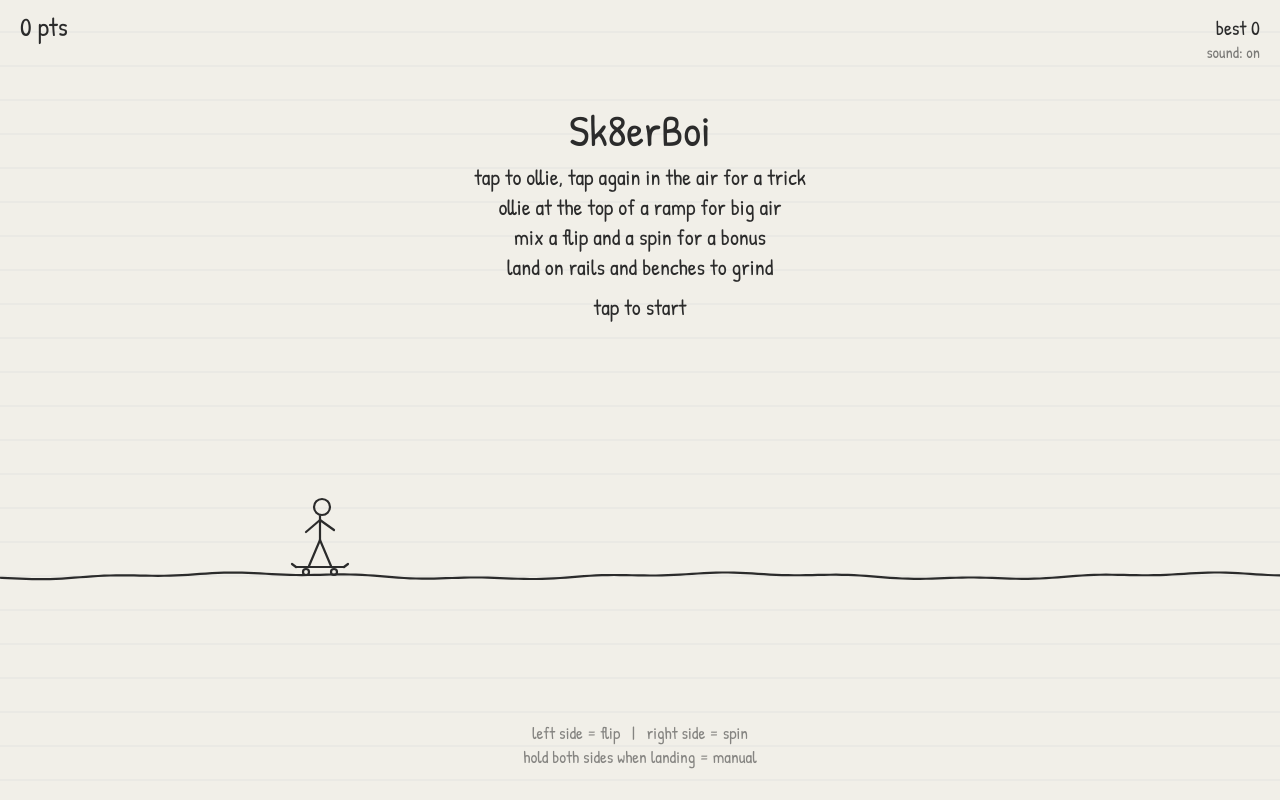
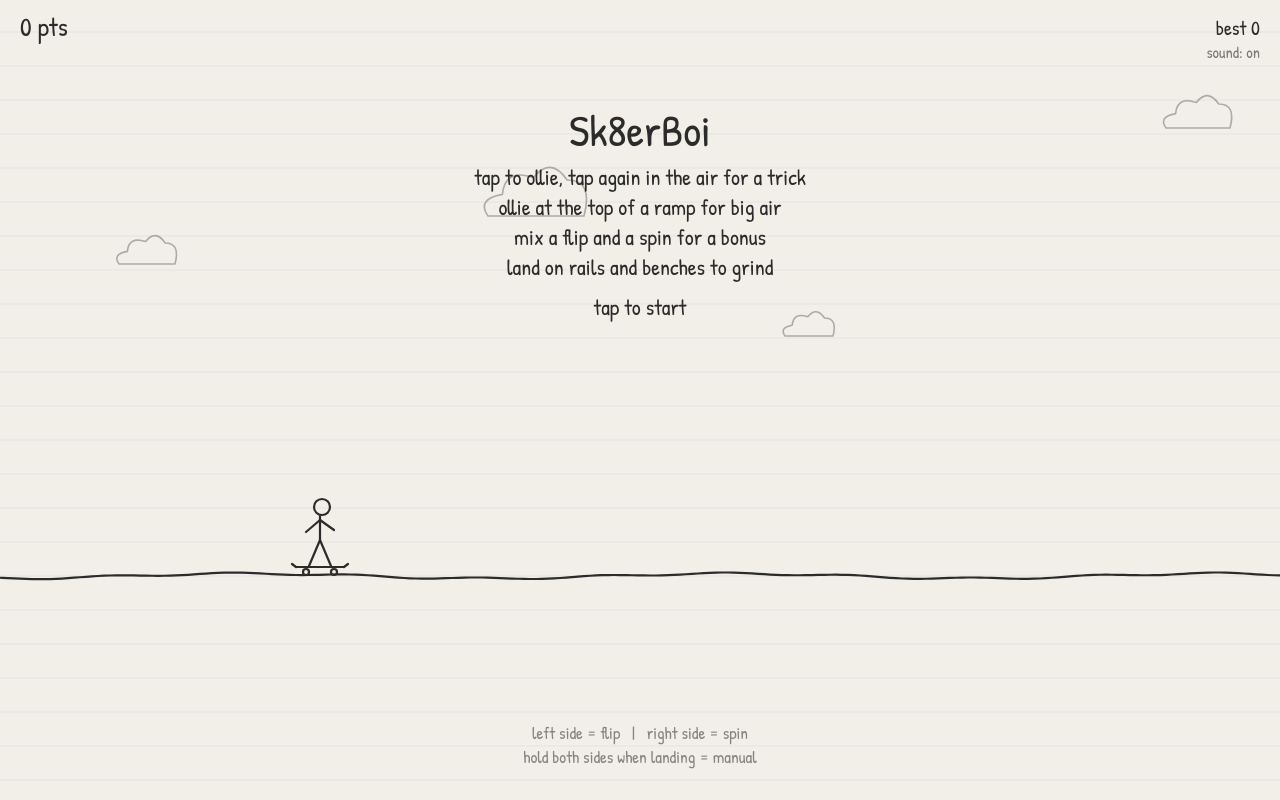
Before and after one commit to TeeJayWilliamson/Sk8erBoi, a plain HTML site: page index.html in a window 1280 px wide. Drawn offline with Linux system fonts and the light colour scheme.

Commit message:
Add files via upload

```diff
--- a/index.html
+++ b/index.html
@@ -237,12 +237,30 @@ function partsUpdate(dt){
   for(const p of parts){ p.life += dt; if(p.k !== 'dust') p.vy += 1400*dt; p.x += p.vx*dt; p.y += p.vy*dt; }
   parts = parts.filter(p => p.life < p.max);
 }
+const CLOUDS = [
+  {y:0.20, s:0.9, par:0.10}, {y:0.33, s:0.7, par:0.16}, {y:0.27, s:1.2, par:0.12},
+  {y:0.42, s:0.6, par:0.20}, {y:0.16, s:0.8, par:0.14}
+];
+function drawCloud(x, y, s){
+  const p = (a, b) => [x + a*s, y + b*s];
+  ctx.beginPath();
+  ctx.moveTo(...p(0,0));
+  ctx.quadraticCurveTo(...p(-10,-14), ...p(12,-18));
+  ctx.quadraticCurveTo(...p(14,-40), ...p(38,-32));
+  ctx.quadraticCurveTo(...p(52,-50), ...p(66,-30));
+  ctx.quadraticCurveTo(...p(88,-30), ...p(80,0));
+  ctx.closePath(); ctx.stroke();
+}
 function drawParticles(gy){
   ctx.save(); ctx.lineWidth = 2;
-  if(state !== 'start'){
-    ctx.strokeStyle = 'rgba(43,43,43,0.08)';
-    for(let i=0;i<4;i++){ const x = (((i*263 - dist*0.8) % W) + W) % W, yy = gy - 50 - ((i*97) % 220); line(x, yy, x + speed/16, yy); }
+  // little pencil clouds drifting slowly behind everything (gives the sense of motion)
+  ctx.strokeStyle = 'rgba(43,43,43,0.35)'; ctx.lineWidth = 1.6;
+  const P = W + 260;
+  for(let i=0;i<CLOUDS.length;i++){
+    const c = CLOUDS[i], x = (((i*P/CLOUDS.length + i*37 - dist*c.par) % P) + P) % P - 130;
+    drawCloud(x, H*c.y, c.s);
   }
+  ctx.lineWidth = 2;
   for(const p of parts){
     const x = p.s ? p.x : p.x - dist;
     ctx.globalAlpha = Math.max(0, 1 - p.life/p.max); ctx.strokeStyle = p.c;
--- a/sw.js
+++ b/sw.js
@@ -1,5 +1,5 @@
 // bump V whenever you update the game so phones pick up the new version
-const V = 'sk8erboi-v6';
+const V = 'sk8erboi-v7';
 const CORE = ['./', 'index.html', 'manifest.webmanifest', 'icon-192.png', 'icon-512.png', 'icon-maskable-512.png', 'apple-touch-icon.png'];
 self.addEventListener('install', e => {
   e.waitUntil(caches.open(V).then(c => c.addAll(CORE)).then(() => self.skipWaiting()));
```
